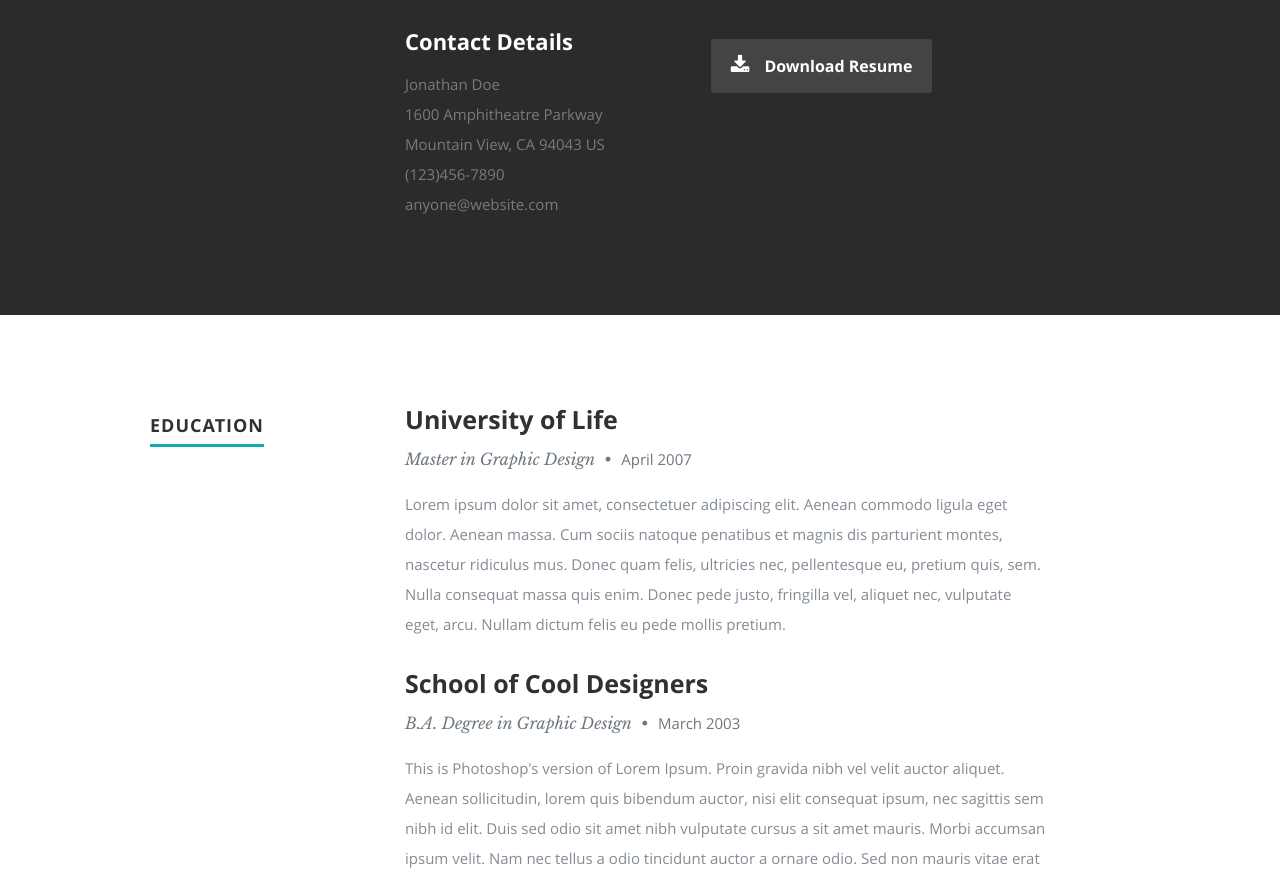
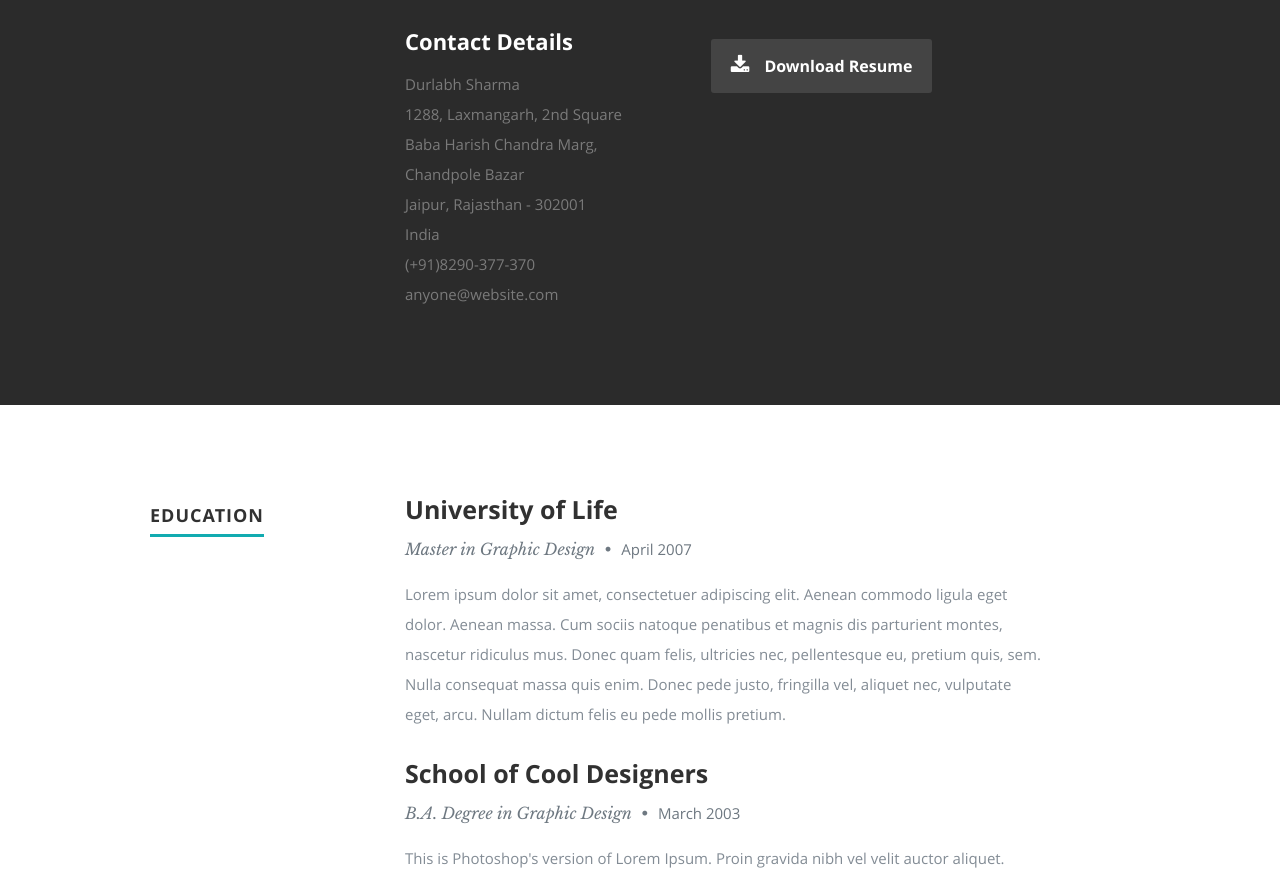
Before and after one commit to layzbot/durlabhsharma-site, a website: page views/pages/index.html in a window 1280 px wide. Shown: the part 1181-2055 px from the top of the page. Drawn offline with nearby package versions, Linux system fonts and the light colour scheme; files that its build step writes are made by us from their sources; files whose address does not match are found by name.

Commit message:
Index page changes

```diff
--- a/views/pages/index.html
+++ b/views/pages/index.html
@@ -109,11 +109,13 @@
 
                   <h2>Contact Details</h2>
                   <p class="address">
-						   <span>Jonathan Doe</span><br>
-						   <span>1600 Amphitheatre Parkway<br>
-						         Mountain View, CA 94043 US
+						   <span>Durlabh Sharma</span><br/>
+						   <span>1288, Laxmangarh, 2nd Square<br/>
+								 Baba Harish Chandra Marg, Chandpole Bazar<br/>
+								 Jaipur, Rajasthan - 302001<br/>
+								 India
                      </span><br>
-						   <span>(123)456-7890</span><br>
+						   <span>(+91)8290-377-370</span><br>
                      <span>anyone@website.com</span>
 					   </p>
 
```
